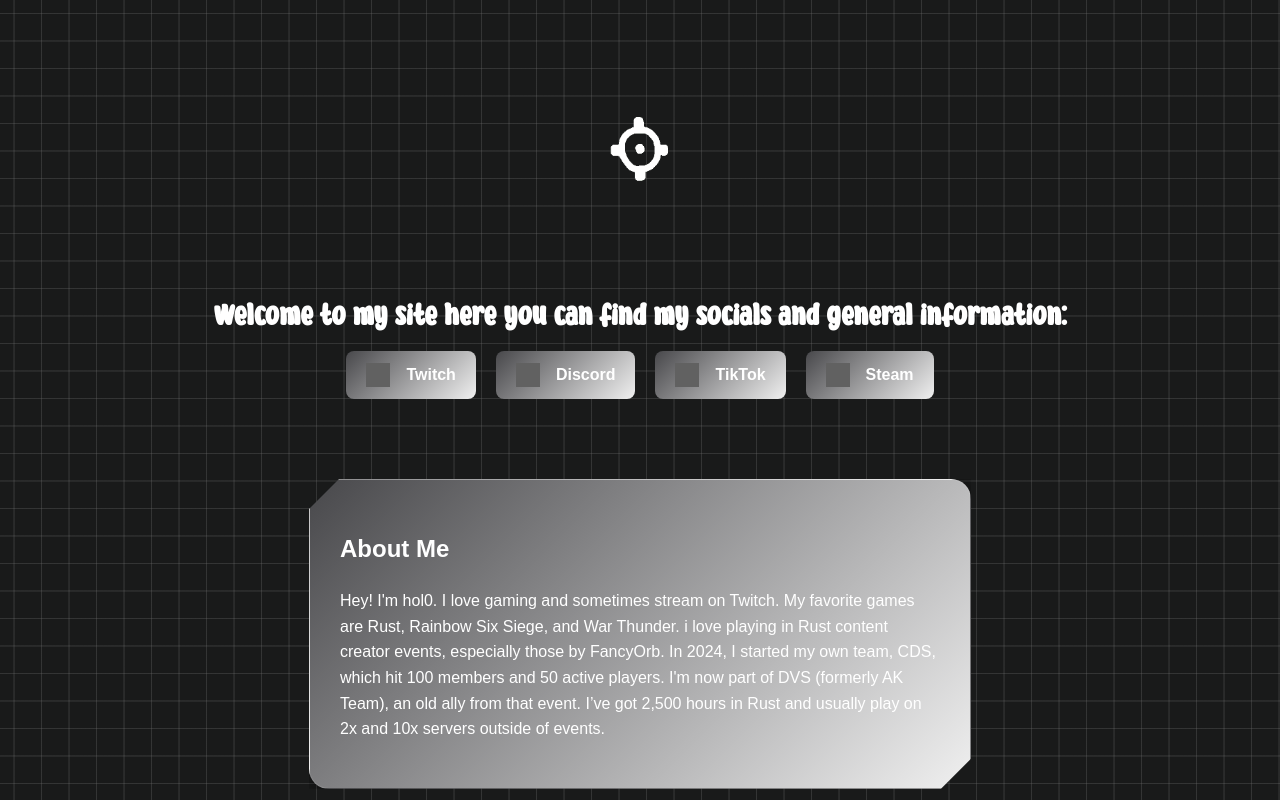
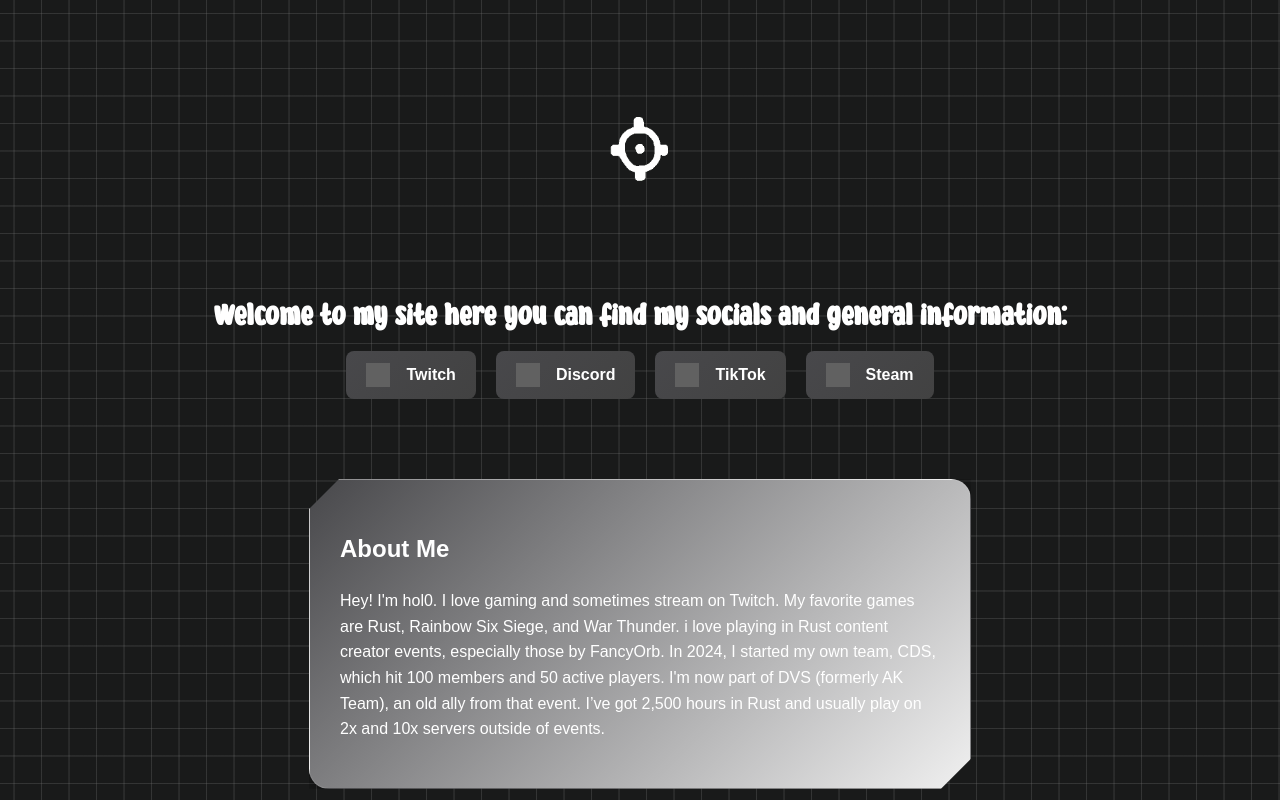
Before and after one commit to hol0101/hol0, a plain HTML site: page index.html in a window 1280 px wide. Drawn offline with Linux system fonts and the light colour scheme; no server answers; grey boxes are pictures that could not be loaded.

Commit message:
Update styles.css

```diff
--- a/styles.css
+++ b/styles.css
@@ -98,7 +98,7 @@ html, body {
 .social-link.discord,
 .social-link.tiktok,
 .social-link.steam {
-  background: linear-gradient(135deg,  #48484B, #f0f0f0);
+  background: linear-gradient(135deg,  #48484B, #424242);
 }
 
 .social-icon {
```
